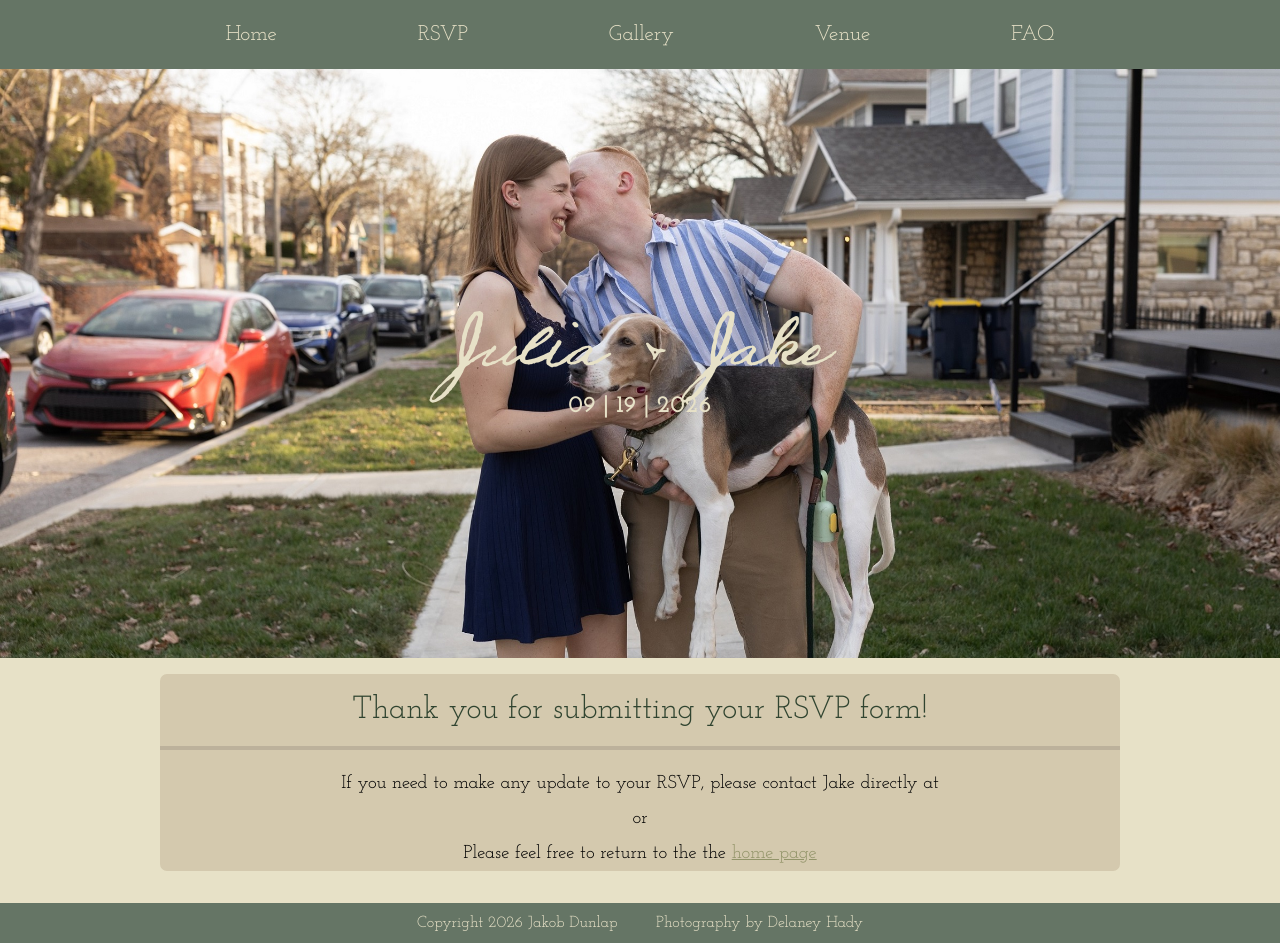
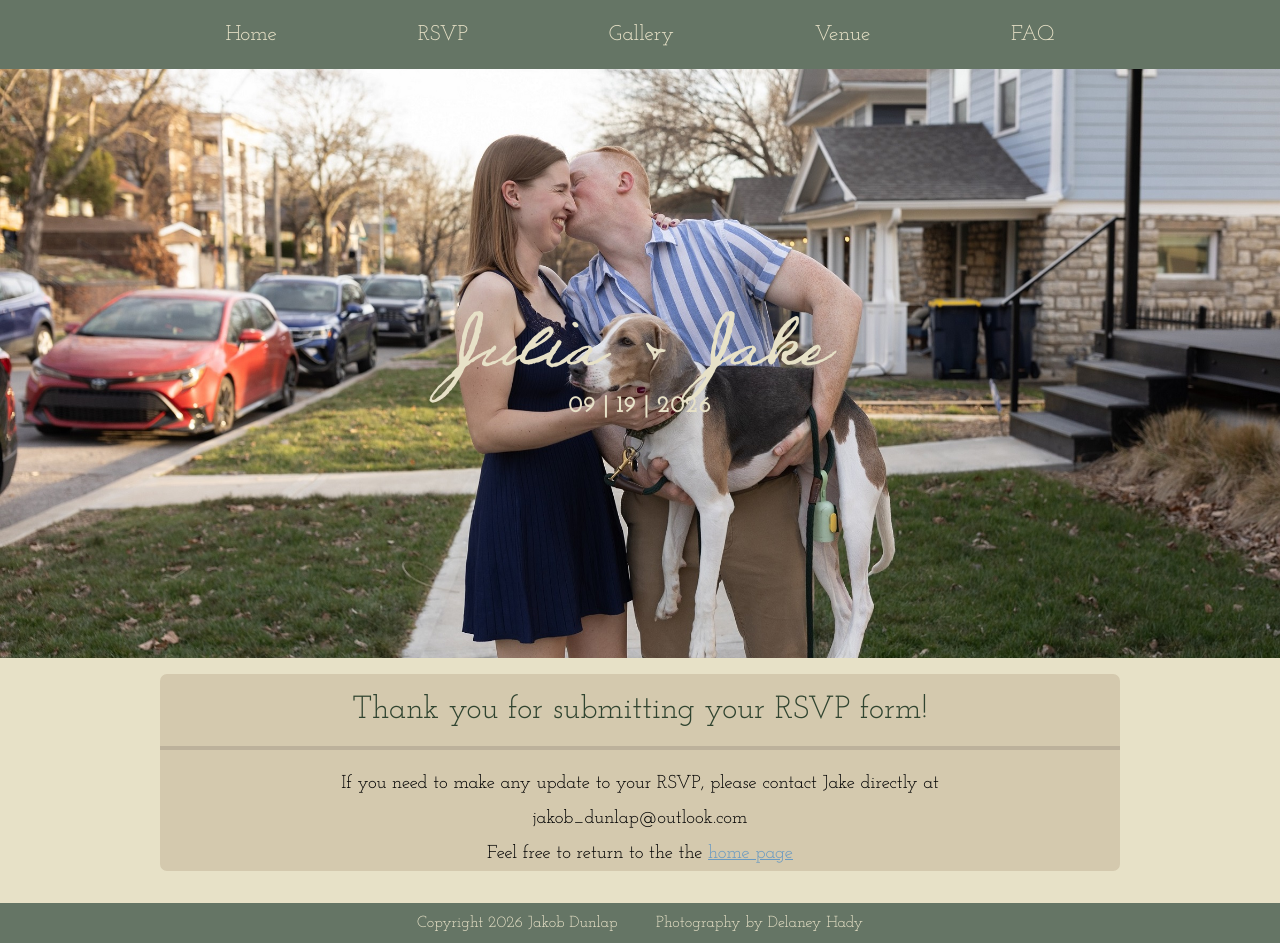
Before and after one commit to JakobDunlap/Wedding_Site, a React (Create React App) app: page /form-submitted in a window 1280 px wide. Built offline with nearby package versions, Linux system fonts and the light colour scheme; a web font is replaced by a local one.

Commit message:
Small text updates

```diff
--- a/src/App.css
+++ b/src/App.css
@@ -349,7 +349,7 @@ form button {
 
 /* For "return to home page" link - on /form-submitted and /form-submission-error */
 .form-submitted-para a {
-  color: rgb(146, 148, 105);
+  color: var(--julia-blue);
 }
 
 /*////////////////////////////Gallery////////////////////////////*/
--- a/src/pages/FormSubmitted.js
+++ b/src/pages/FormSubmitted.js
@@ -20,10 +20,8 @@ export default function FormSubmitted() {
             <div className="page-content">
                 <h1 className="josifin-slab">Thank you for submitting your RSVP form!</h1>
                 <p className="josifin-slab">If you need to make any update to your RSVP, please contact Jake directly at</p>
-                {phone}
-                <p className="josifin-slab"> or </p>
-                {email}
-                <p className="form-submitted-para josifin-slab">Please feel free to return to the the <NavLink to="/" >home page</NavLink></p>
+                <p className="josifin-slab"> jakob_dunlap@outlook.com </p>
+                <p className="form-submitted-para josifin-slab">Feel free to return to the the <NavLink to="/" >home page</NavLink></p>
             </div>
 
         </div>
--- a/src/pages/Venue.js
+++ b/src/pages/Venue.js
@@ -18,9 +18,9 @@ export default function Venue() {
              <div className="page-content">
                 <h1 className="josifin-slab">The Venue</h1>
                 <h2 className="josifin-slab">16140 Hollingsworth Rd, Basehor, KS 66007</h2>
-                <p className="josifin-slab">Julia Pfromm and Jakob Dunlap will be wed at Jakob's grandmother's home. This brick, two-story mansard-roof house was built by Jakob's grandfather Art Otterman in 1979. An adjacent three car detatched garage will hold a cocktail hour following the ceremony. The reception will be held at a separate, small cinder block warehouse just 400 feet down the road to the West of the house. Art ran his bricklaying business out of this warehouse in the 1960's and 70's, during which time he built many churches and community centers still in use in the Kansas City, KS area to this day. Unfortunately, Art passed away from cancer in 1981, but we honor his legacy by celebrating this very special day at the beautiful home he worked so hard to build.</p>
+                <p className="josifin-slab">Julia Pfromm and Jakob Dunlap will be wed at Jakob's grandmother's home. This brick, two-story mansard-roof house was built by Jakob's grandfather Art Otterman in 1979. An adjacent three-car detatched garage will hold a cocktail hour following the ceremony. The reception will be held at a separate, small cinder block warehouse just 400 feet down the road to the West of the house. Art ran his bricklaying business out of this warehouse in the 1960's and 70's, during which time he built many churches and community centers still in use in the Kansas City, KS area to this day. Unfortunately, Art passed away from cancer in 1981, but we honor his legacy by celebrating this very special day at the beautiful home he worked so hard to build.</p>
                 <img src={ require(`../photos/map.png`) } alt="venue map" draggable="false" className="venue-map"/>
-                <p className="josifin-slab">Following the cocktail hour, a golf car will be available to help transport those guests to the reception area that cannot make the walk.</p>
+                <p className="josifin-slab">Following the cocktail hour, a golf cart will be available to help transport those guests who need assistance to the reception area.</p>
             </div>
 
         </div>
```
